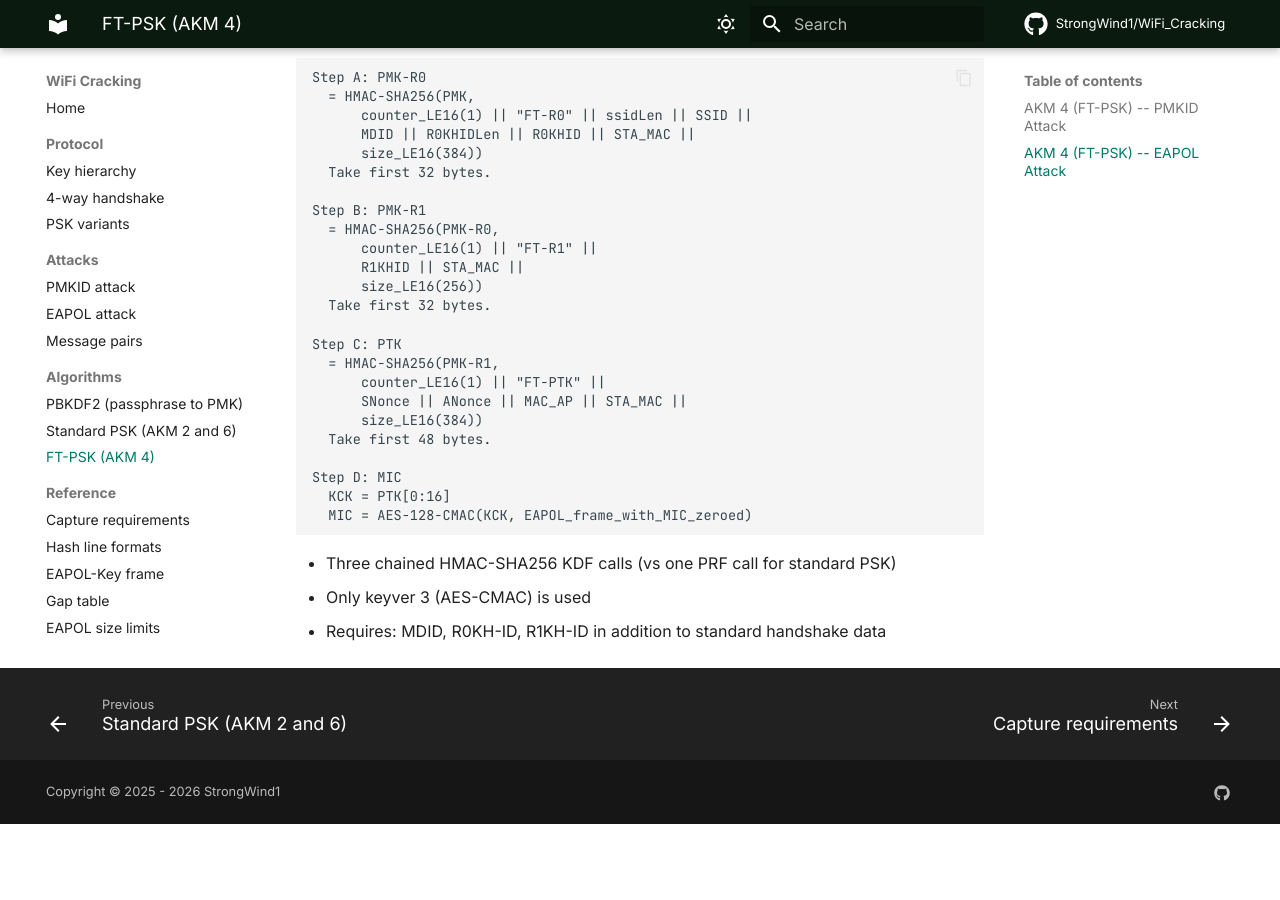
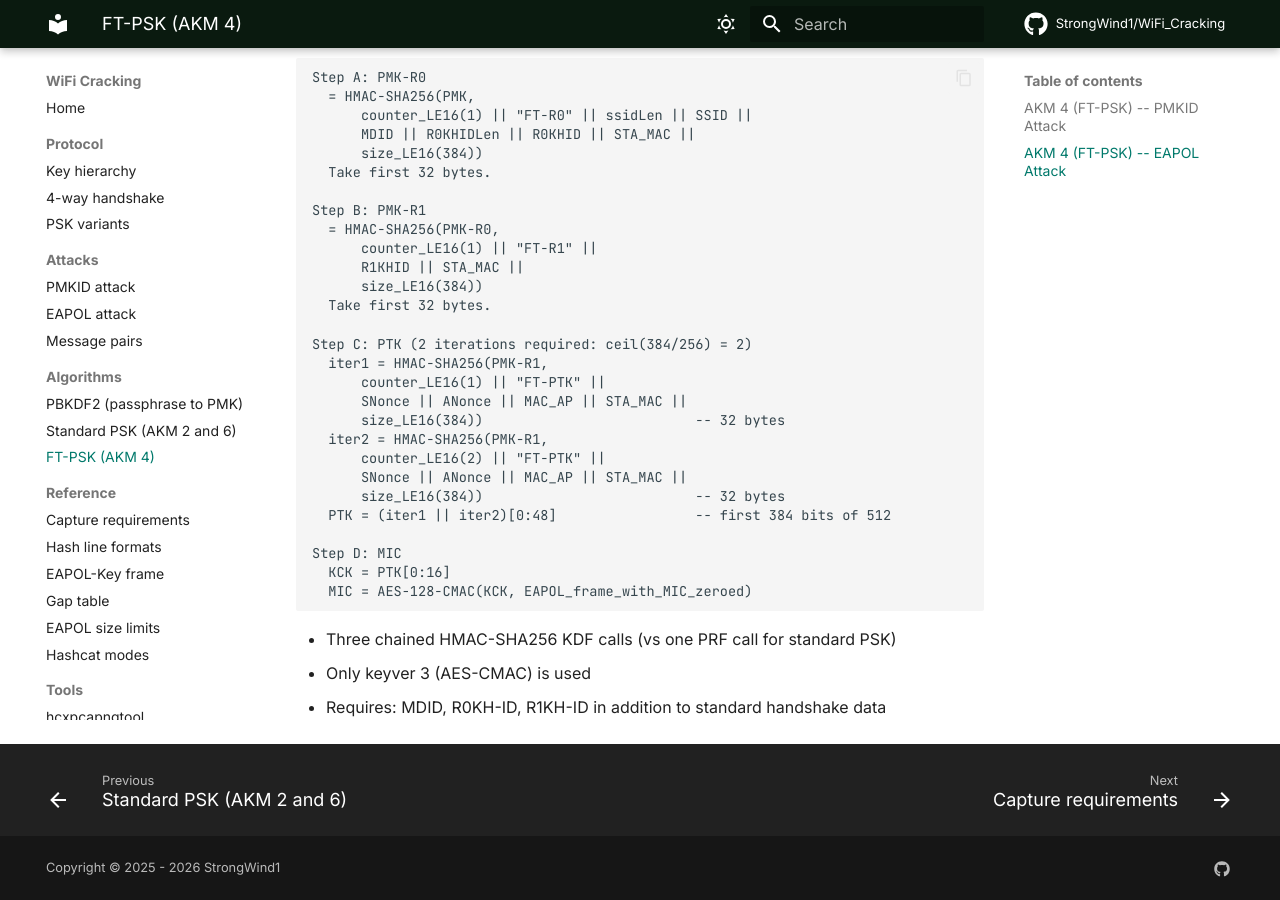
Before and after one commit to StrongWind1/WiFi_Cracking, an MkDocs documentation site: the page built from docs/algorithms/ft-psk.md, in a window 1280 px wide and 900 px high, scrolled down 692 px. Built offline with MkDocs 1.6.1 and Material for MkDocs 9.7.7, drawn with Linux system fonts in a browser that asks for light colours; comment, search, counter and statistics services are not loaded; before the commit the page ends 1516 px from its top, so only the background shows below that.

Commit message:
fix: correct FT-PSK KDF Length and PTK iteration count (§12.7.1.6)
- PMK-R1 derivation: size_LE16(256) → size_LE16(384) per §12.7.1.6.4
  (output is PMK-R1 + PMK-R1-Name = 384 bits; Length is in HMAC input)
- PTK derivation: show both KDF iterations explicitly
  (ceil(384/256) = 2; single HMAC-SHA256 produces only 32 bytes)

```diff
--- a/docs/algorithms/ft-psk.md
+++ b/docs/algorithms/ft-psk.md
@@ -39,15 +39,19 @@ Step B: PMK-R1
   = HMAC-SHA256(PMK-R0,
       counter_LE16(1) || "FT-R1" ||
       R1KHID || STA_MAC ||
-      size_LE16(256))
+      size_LE16(384))
   Take first 32 bytes.
 
-Step C: PTK
-  = HMAC-SHA256(PMK-R1,
+Step C: PTK (2 iterations required: ceil(384/256) = 2)
+  iter1 = HMAC-SHA256(PMK-R1,
       counter_LE16(1) || "FT-PTK" ||
       SNonce || ANonce || MAC_AP || STA_MAC ||
-      size_LE16(384))
-  Take first 48 bytes.
+      size_LE16(384))                          -- 32 bytes
+  iter2 = HMAC-SHA256(PMK-R1,
+      counter_LE16(2) || "FT-PTK" ||
+      SNonce || ANonce || MAC_AP || STA_MAC ||
+      size_LE16(384))                          -- 32 bytes
+  PTK = (iter1 || iter2)[0:48]                 -- first 384 bits of 512
 
 Step D: MIC
   KCK = PTK[0:16]
```
